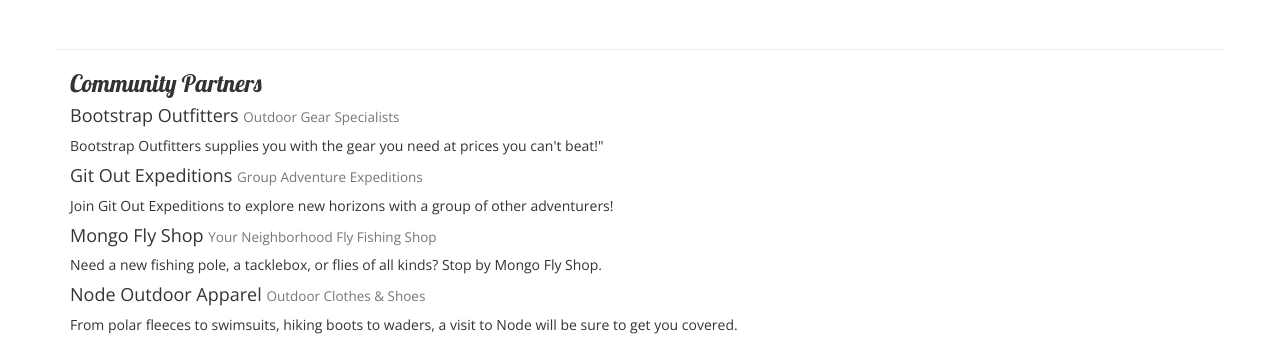
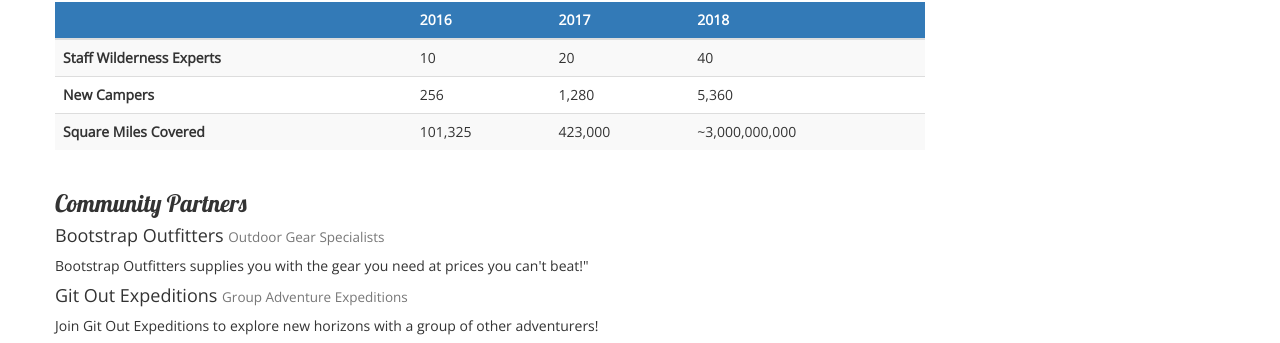
Before and after one commit to ashleyhawes-cloud/trashley, a website: page aboutus.html in a window 1280 px wide. Shown: the part 640-983 px from the top of the page. Drawn offline with nearby package versions, Linux system fonts and the light colour scheme.

Commit message:
Tables and Cards

```diff
--- a/aboutus.html
+++ b/aboutus.html
@@ -45,12 +45,48 @@
         <div>
             <div>
                   <div class="col">
-        <div class="row row-content align-items-center">
-                <div class="col">
+             <div class="row row-content">
+            <div class="col-sm-6">
                 <h3>Our Mission</h3>
-                <p>We present a curated database of the best campsites in the vast woods and backcountry of the World Wide Web Wilderness. We increase access to adventure for the public while promoting safe and respectful use of resources. The expert wilderness trekkers on our staff personally verify each campsite to make sure that they are up to our standards. We also present a platform for campers to share reviews on campsites they have visited with each other.</p>
+                <p>We present a curated database of the best campsites in the vast woods and backcountry of the World Wide Web Wilderness. We increase access to adventure for the public while promoting safe and respectful use of resources. The expert wilderness trekkers on our staff personally verify each campsite to make sure that they are up to our standards. We also present a platform for campers to share reviews on campsites they have visited with  each other.</p>
             </div>
-        </div>
+       <div class="row row-content">
+            <div class="col-sm-9">
+                <h2>Facts &amp; Figures</h2>
+                <div class="table-responsive">
+                    <table class="table table-striped">
+                        <thead>
+                            <tr class="bg-primary text-light">
+                                <th></th>
+                                <th>2016</th>
+                                <th>2017</th>
+                                <th>2018</th>
+                            </tr>
+                        </thead>
+                        <tbody class="table-primary">
+                            <tr>
+                                <th>Staff Wilderness Experts</th>
+                                <td>10</td>
+                                <td>20</td>
+                                <td>40</td>
+                            </tr>
+                            <tr>
+                                <th>New Campers</th>
+                                <td>256</td>
+                                <td>1,280</td>
+                                <td>5,360</td>
+                            </tr>
+                            <tr>
+                                <th>Square Miles Covered</th>
+                                <td>101,325</td>
+                                <td>423,000</td>
+                                <td>~3,000,000,000</td>
+                            </tr>
+                        </tbody>
+                    </table>
+                </div>
+            </div>
+       </div>
 
         <div>
             <div>
@@ -69,16 +105,16 @@
         </div>
     </div>
 
-    <footer>
+        <footer class="site-footer"></footer>
         <div class="container">
             <div class="row">
                 <div class="col-4 col-sm-2 offset-1">
                     <h5>Links</h5>
                     <ul class="list-unstyled">
                         <li><a href="index.html">Home</a></li>
-                        <li><a href="#">About</a></li>
-                        <li><a href="#">Sites</a></li>
-                        <li><a href="#">Contact</a></li>
+                        <li><a href="aboutus.html">About</a></li>
+                        <li><a href="contactus.html">Sites</a></li>
+                        <li><a href="contactus.html">Contact</a></li>
                     </ul>
                 </div>
                 <div class="col-6 col-sm-5 text-center">
--- a/css/styles.css
+++ b/css/styles.css
@@ -14,10 +14,9 @@
     color: #CEC8FF;
 }
 
-footer {
+.site-footer{
     background-image: linear-gradient(#CEC8FF, white);
     padding: 20px 0;
-}
 
 .jumbotron {
     padding: 30px;
```
Also changed, not shown: contactus.html (+2 -2 lines), index.html (+2 -2 lines).
